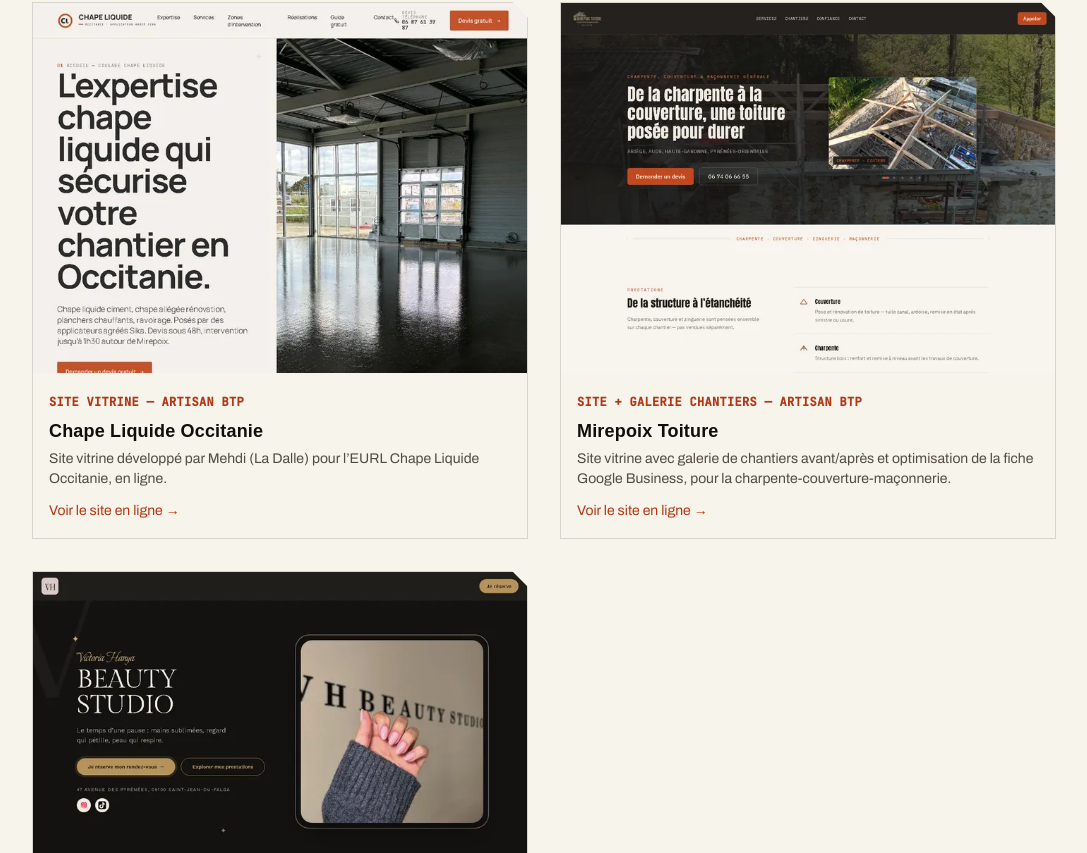
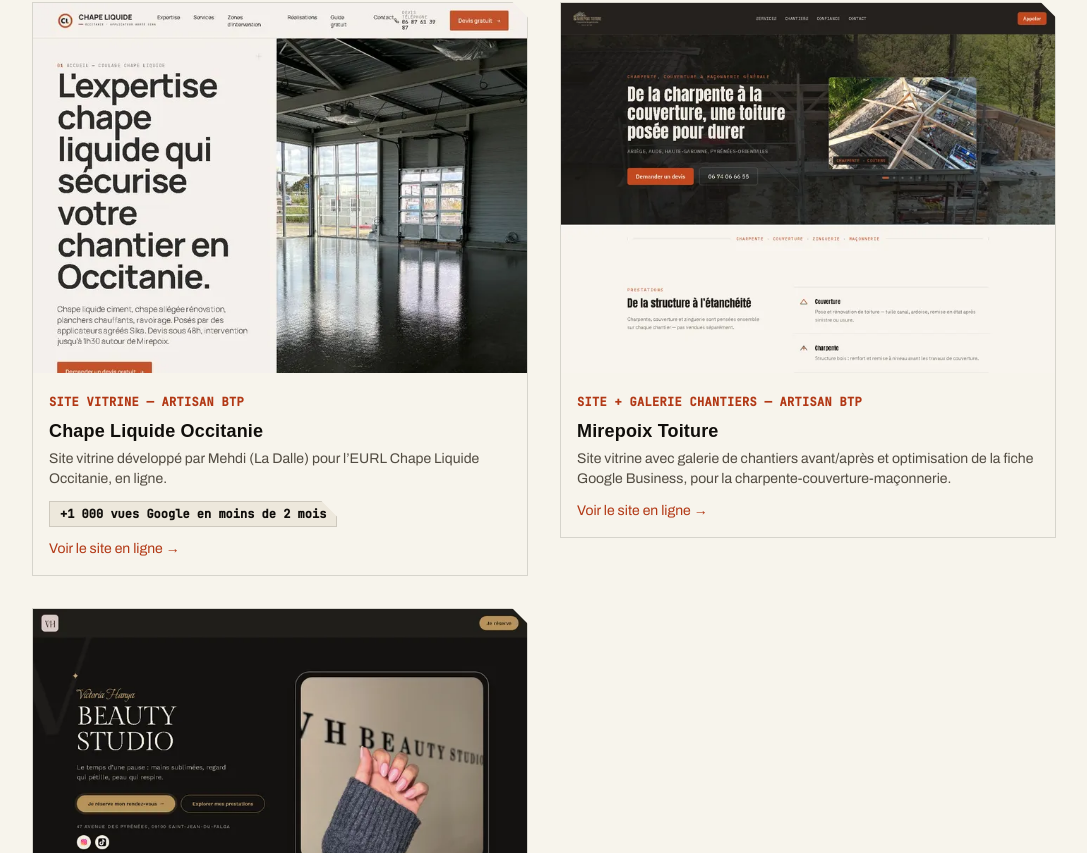
Before and after one commit to Rin9501/presence-locale-agence, a React (Vite) app: page / in a window 1280 px wide. Shown: the part 4074-4927 px from the top of the page, without its empty margins (96-1183 px from the left). Built offline with nearby package versions, Linux system fonts and the light colour scheme; a web font is replaced by a local one.

Commit message:
feat(realisations): ajoute des chiffres de preuve concrets sur les cartes
CLO (+1000 vues Google en <2 mois, Search Console) et VH Beauty Studio
(158 avis 5★ Planity) — renforce la crédibilité du book de preuves sans
inventer de chiffre pour Idriss (pas encore de données de trafic).

```diff
--- a/src/components/RealisationsSection.jsx
+++ b/src/components/RealisationsSection.jsx
@@ -52,7 +52,12 @@ function SiteRealisationCard({ item }) {
         )}
         <h3 className="mt-1 text-lg text-[var(--ink)]">{item.title}</h3>
         <p className="mt-1 text-sm text-[var(--ink-muted)]">{item.description}</p>
-        <span className="mt-3 inline-block text-sm font-medium text-[var(--color-orange-text)]">
+        {item.stat && (
+          <p className="chamfer mt-3 inline-block border border-[var(--border-soft)] bg-[var(--surface)] px-2.5 py-1 [font-family:var(--font-utility)] text-xs font-semibold text-[var(--ink)]">
+            {item.stat}
+          </p>
+        )}
+        <span className="mt-3 block text-sm font-medium text-[var(--color-orange-text)]">
           Voir le site en ligne →
         </span>
       </div>
--- a/src/config/site.js
+++ b/src/config/site.js
@@ -214,6 +214,7 @@ const site = {
       description: 'Site vitrine développé par Mehdi (La Dalle) pour l’EURL Chape Liquide Occitanie, en ligne.',
       image: 'chape-liquide-occitanie/screenshot.jpg',
       url: 'https://chapeliquide-occitanie.fr',
+      stat: '+1 000 vues Google en moins de 2 mois',
     },
     {
       type: 'site',
@@ -230,6 +231,7 @@ const site = {
       description: 'Site vitrine avec réservation en ligne, pour l’institut de beauté VH Beauty Studio.',
       image: 'vh-beauty-studio/screenshot.jpg',
       url: 'https://vh-beauty-studio.fr',
+      stat: '158 avis 5★ (Planity)',
     },
   ],
 }
```
